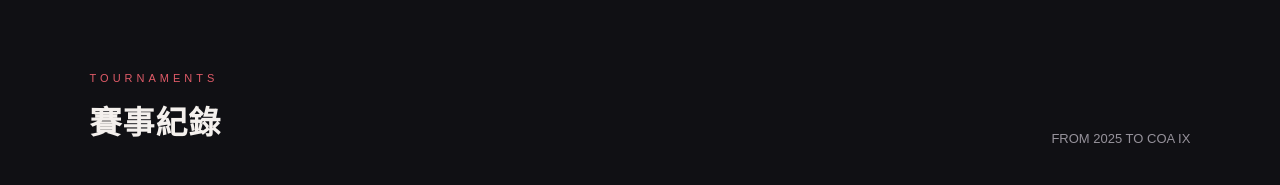
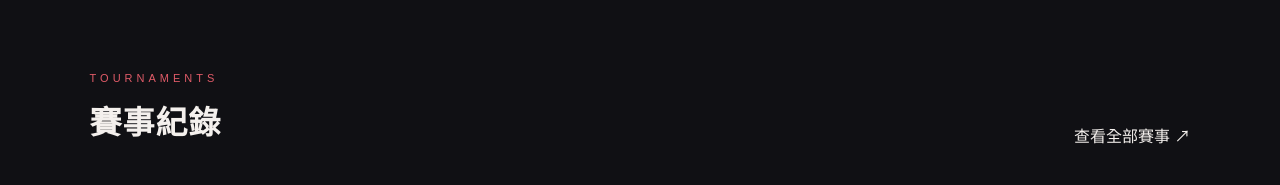
Before and after one commit to 777champion/weibo-gaming-archive, a plain HTML site: page index.html in a window 1280 px wide. Shown: the part 1640-1825 px from the top of the page. Drawn offline with Linux system fonts and the light colour scheme.

Commit message:
Update index.html

```diff
--- a/index.html
+++ b/index.html
@@ -474,7 +474,7 @@
         <div class="section-label">TOURNAMENTS</div>
         <h2>賽事紀錄</h2>
        </div>
-          <p>FROM 2025 TO COA IX</p>
+       <a href="tournaments.html" class="view-all">查看全部賽事 ↗</a>
       </div>
 
         <div class="about-content">
```
Lines whose indentation alone changed are shown as unchanged.
